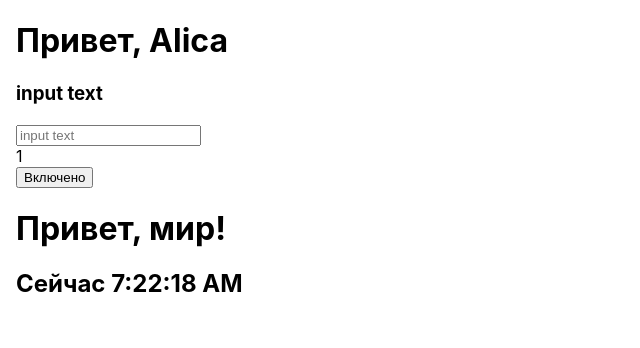
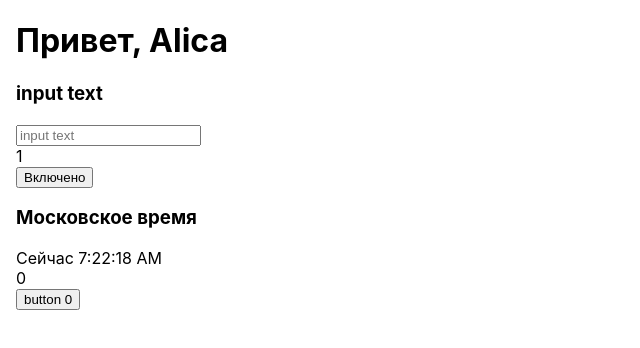
Before and after one commit to Denis-Str/react-test, a React (Create React App) app: page / in a window 1280 px wide. Shown: the top 348 px of the page, without its empty margins (0-640 px from the left). Built offline with nearby package versions, Linux system fonts and the light colour scheme.

Commit message:
хуки реакта

```diff
--- a/package.json
+++ b/package.json
@@ -12,7 +12,7 @@
     "web-vitals": "^2.1.4"
   },
   "scripts": {
-    "start": "react-scripts start --port 5000",
+    "start": "react-scripts start",
     "build": "react-scripts build",
     "test": "react-scripts test",
     "eject": "react-scripts eject"
--- a/src/App.js
+++ b/src/App.js
@@ -4,6 +4,7 @@ import Welcome from "./components/Welcome";
 import Input from "./components/Input";
 import Toggle from "./components/Toggle";
 import Clock from "./components/Clock";
+import Button from "./components/Button";
 
 const App = () => {
   return (
@@ -12,6 +13,7 @@ const App = () => {
       <Input />
       <Toggle />
       <Clock />
+      <Button text='button' />
     </div>
   );
 }
--- /dev/null
+++ b/src/components/Button/index.js
@@ -0,0 +1,22 @@
+import { useState, useEffect } from "react";
+
+const Button = (props) => {
+  const [value, setValue] = useState(0);
+  let [newValue, setNewValue] = useState(0);
+
+  // типа вотчер
+  useEffect(() => setNewValue(value * 2))
+
+  return (
+    <div>
+      <div>{ newValue }</div>
+      <button onClick={() => setValue(value + 1)}>{ props.text } { value }</button>
+    </div>
+  )
+}
+
+Button.defaultProps = {
+  text: 'default Button'
+}
+
+export default Button;
--- a/src/components/Clock/index.js
+++ b/src/components/Clock/index.js
@@ -3,7 +3,9 @@ import React from 'react';
 class Clock extends React.Component {
   constructor(props) {
     super(props);
-    this.state = {date: new Date()};
+    this.state = {
+      date: new Date()
+    };
   }
   componentDidMount() {
     this.timerID = setInterval(
@@ -17,13 +19,14 @@ class Clock extends React.Component {
 
   tick() {
     this.setState({
-      date: new Date()    });
+      date: new Date()
+    });
   }
   render() {
     return (
       <div>
-        <h1>Привет, мир!</h1>
-        <h2>Сейчас {this.state.date.toLocaleTimeString()}</h2>
+        <h3>Московское время</h3>
+        <div>Сейчас {this.state.date.toLocaleTimeString()}</div>
       </div>
     );
   }
--- a/src/components/Input/index.js
+++ b/src/components/Input/index.js
@@ -21,6 +21,11 @@ class InputComp extends React.Component {
     console.log('click');
   }
 
+  // типа вотчер
+  componentDidUpdate() {
+    console.log('componentDidUpdate')
+  }
+
   render() {
     return (
       <div className='input-component'>
```
